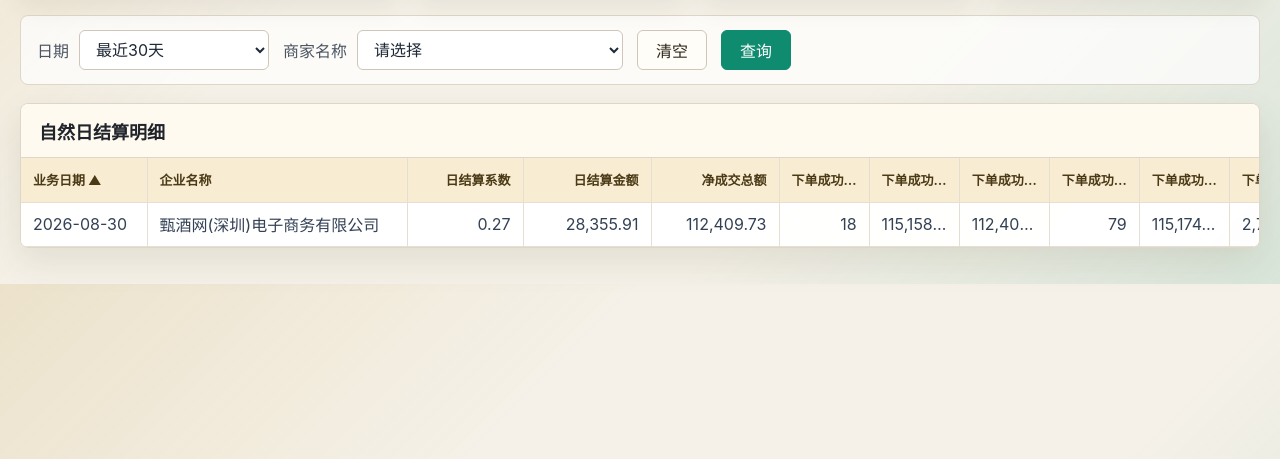
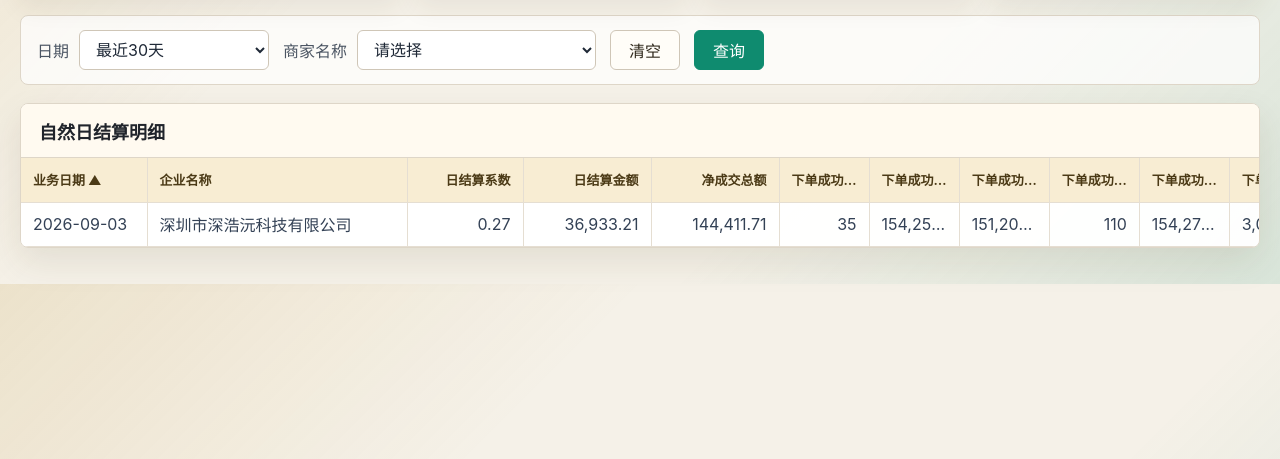
Before and after one commit to zhangzhangxin/settlement-dashboard, a website: page index.html in a window 1280 px wide. Shown: the part 341-800 px from the top of the page. Drawn offline with Linux system fonts and the light colour scheme.

Commit message:
Update settlement dashboard public page

```diff
--- a/index.html
+++ b/index.html
@@ -363,43 +363,43 @@ th:nth-child(5) { width: 128px; }
       </section>
     </main>
     <script>window.__SETTLEMENT_DATA__ = {
-  "updatedAt": "2026-08-31T17:00:54.791Z",
+  "updatedAt": "2026-09-04T17:00:51.603Z",
   "source": "vdm_operation.selfmall_market_jiesuan:latest_partition",
   "rows": [
     {
-      "bus_date": "2026-08-30",
-      "company_name": "甄酒网(深圳)电子商务有限公司",
+      "bus_date": "2026-09-03",
+      "company_name": "深圳市深浩沅科技有限公司",
       "daily_settlement_ratio": 0.2701,
-      "daily_settle_amt": 28355.91,
-      "net_gmv": 112409.73,
-      "mall_pay_suc_order_cnt": 18,
-      "mall_pay_suc_sale_price_amt": 115158,
-      "mall_pay_suc_deal_price_amt": 112409.73,
-      "mall_pay_suc_specs": 79,
-      "mall_pay_suc_sku_price_amt": 115174.04,
-      "mall_pay_suc_coupon_amount": 2748.27,
-      "mall_afs_refunded_order_cnt": null,
-      "mall_afs_refunded_sale_price_amt": null,
-      "mall_afs_refunded_deal_price_amt": null,
-      "mall_afs_refunded_specs": null,
-      "mall_afs_refunded_sku_price_amt": null,
-      "mall_afs_refunded_coupon_amount": null,
-      "mall_afs_returned_refunded_order_cnt": null,
+      "daily_settle_amt": 36933.21,
+      "net_gmv": 144411.71,
+      "mall_pay_suc_order_cnt": 35,
+      "mall_pay_suc_sale_price_amt": 154258,
+      "mall_pay_suc_deal_price_amt": 151208.5,
+      "mall_pay_suc_specs": 110,
+      "mall_pay_suc_sku_price_amt": 154276.25,
+      "mall_pay_suc_coupon_amount": 3049.5,
+      "mall_afs_refunded_order_cnt": 1,
+      "mall_afs_refunded_sale_price_amt": 7007,
+      "mall_afs_refunded_deal_price_amt": 6796.79,
+      "mall_afs_refunded_specs": 5,
+      "mall_afs_refunded_sku_price_amt": 7007.76,
+      "mall_afs_refunded_coupon_amount": 210.21,
+      "mall_afs_returned_refunded_order_cnt": 0,
       "mall_afs_returned_refunded_sale_price_amt": null,
       "mall_afs_returned_refunded_deal_price_amt": null,
       "mall_afs_returned_refunded_specs": null,
       "mall_afs_returned_refunded_sku_price_amt": null,
       "mall_afs_returned_refunded_coupon_amount": null,
-      "mall_afs_schd_refund_interest_cnt": null,
-      "mall_afs_schd_refund_interest_amt": null,
-      "ds": "20260830"
+      "mall_afs_schd_refund_interest_cnt": 0,
+      "mall_afs_schd_refund_interest_amt": 0,
+      "ds": "20260903"
     }
   ],
   "totals": {
-    "daily_settle_amt": 28355.91,
-    "net_gmv": 112409.73,
-    "mall_pay_suc_order_cnt": 18,
-    "mall_pay_suc_specs": 79
+    "daily_settle_amt": 36933.21,
+    "net_gmv": 144411.71,
+    "mall_pay_suc_order_cnt": 35,
+    "mall_pay_suc_specs": 110
   }
 };</script>
 <script>
```
Also changed, not shown: pages/index.html (+25 -25 lines).
